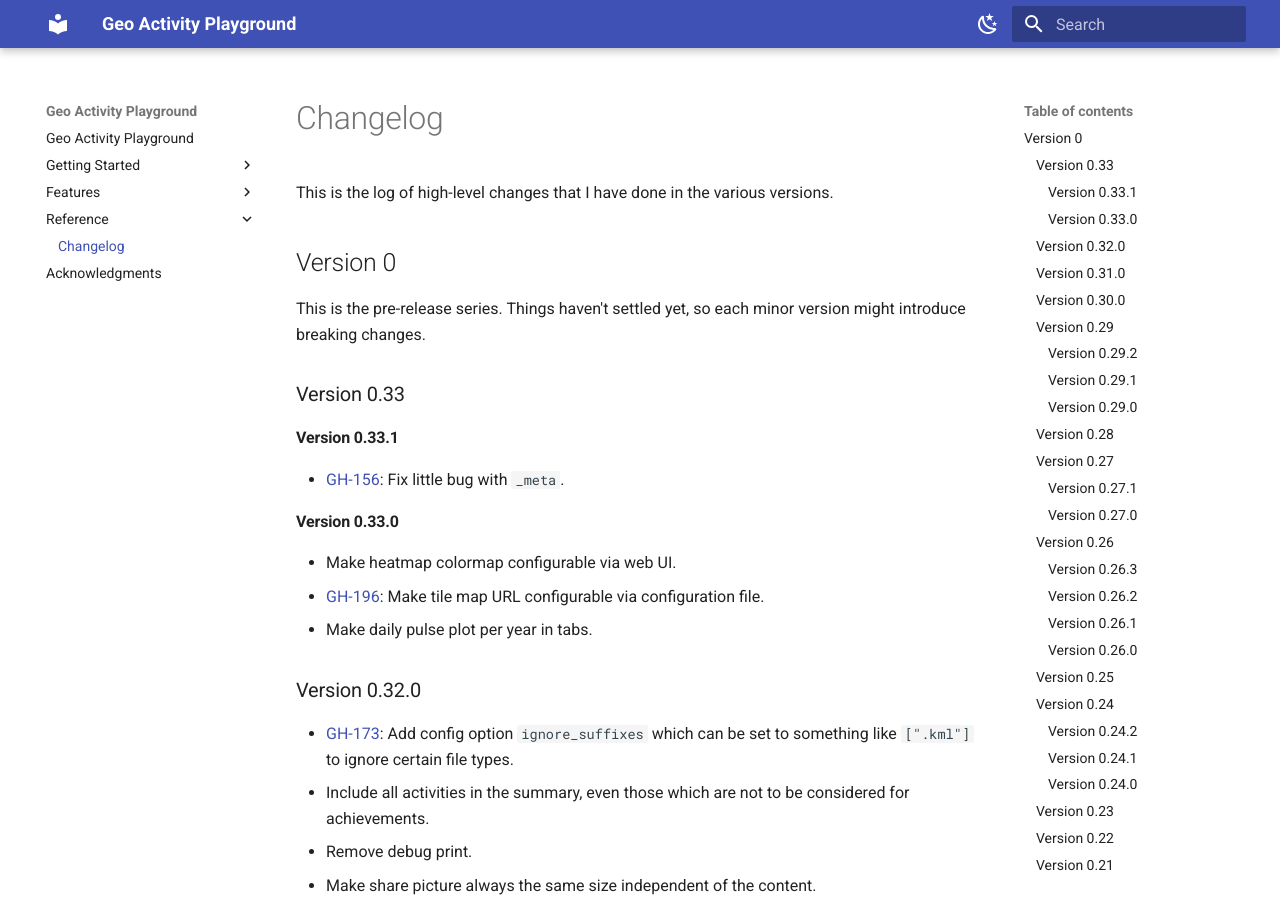
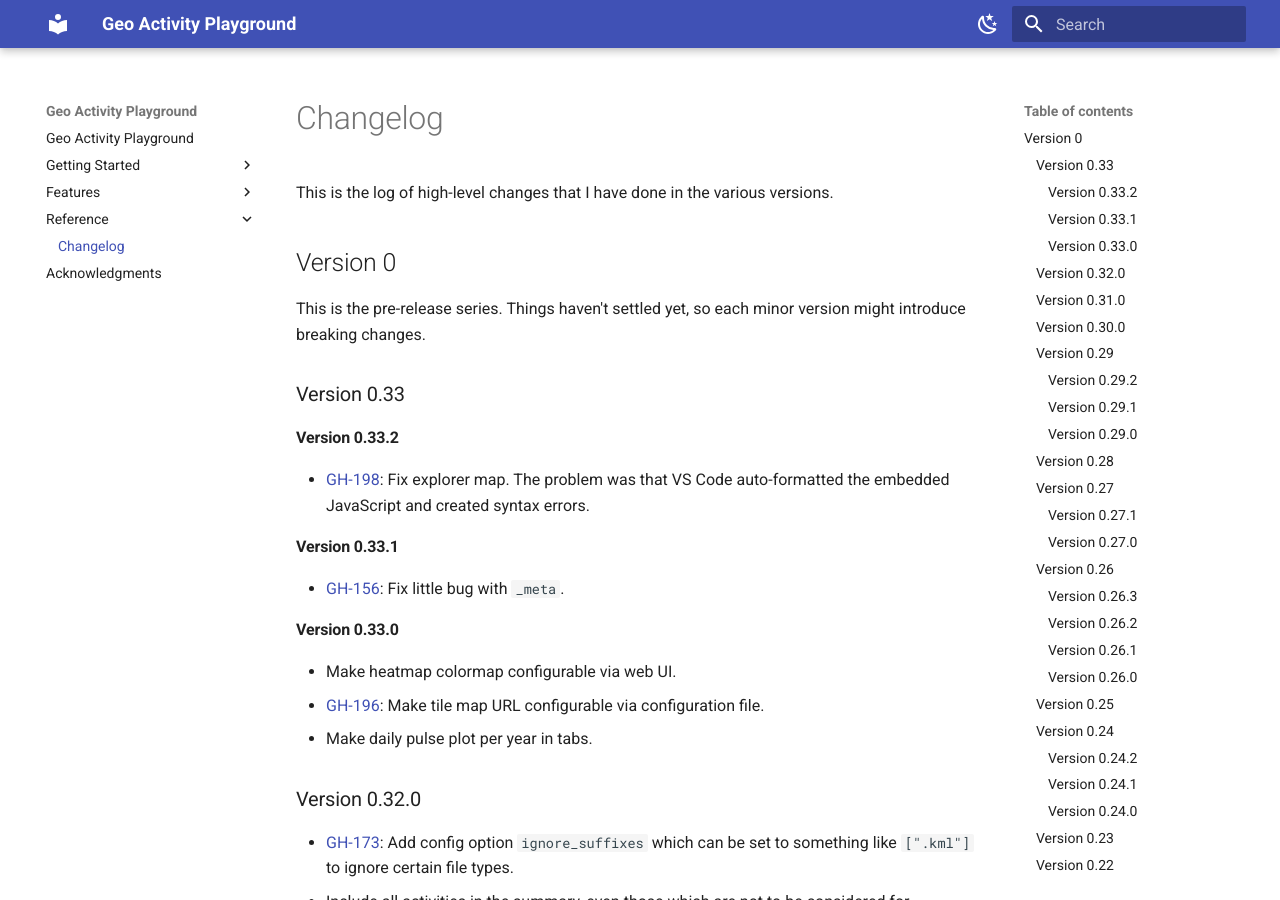
Before and after one commit to martin-ueding/geo-activity-playground, an MkDocs documentation site: the page built from docs/reference/changelog.md, in a window 1280 px wide and 900 px high. Built offline with MkDocs 1.6.1 and Material for MkDocs 9.7.7, drawn with Linux system fonts in a browser that asks for light colours.

Commit message:
GH-198: Changelog entry

```diff
--- a/docs/reference/changelog.md
+++ b/docs/reference/changelog.md
@@ -7,6 +7,10 @@ This is the log of high-level changes that I have done in the various versions.
 This is the pre-release series. Things haven't settled yet, so each minor version might introduce breaking changes.
 
 ### Version 0.33
+
+#### Version 0.33.2
+
+- [GH-198](https://github.com/martin-ueding/geo-activity-playground/issues/198): Fix explorer map. The problem was that VS Code auto-formatted the embedded JavaScript and created syntax errors.
 
 #### Version 0.33.1
 
```
